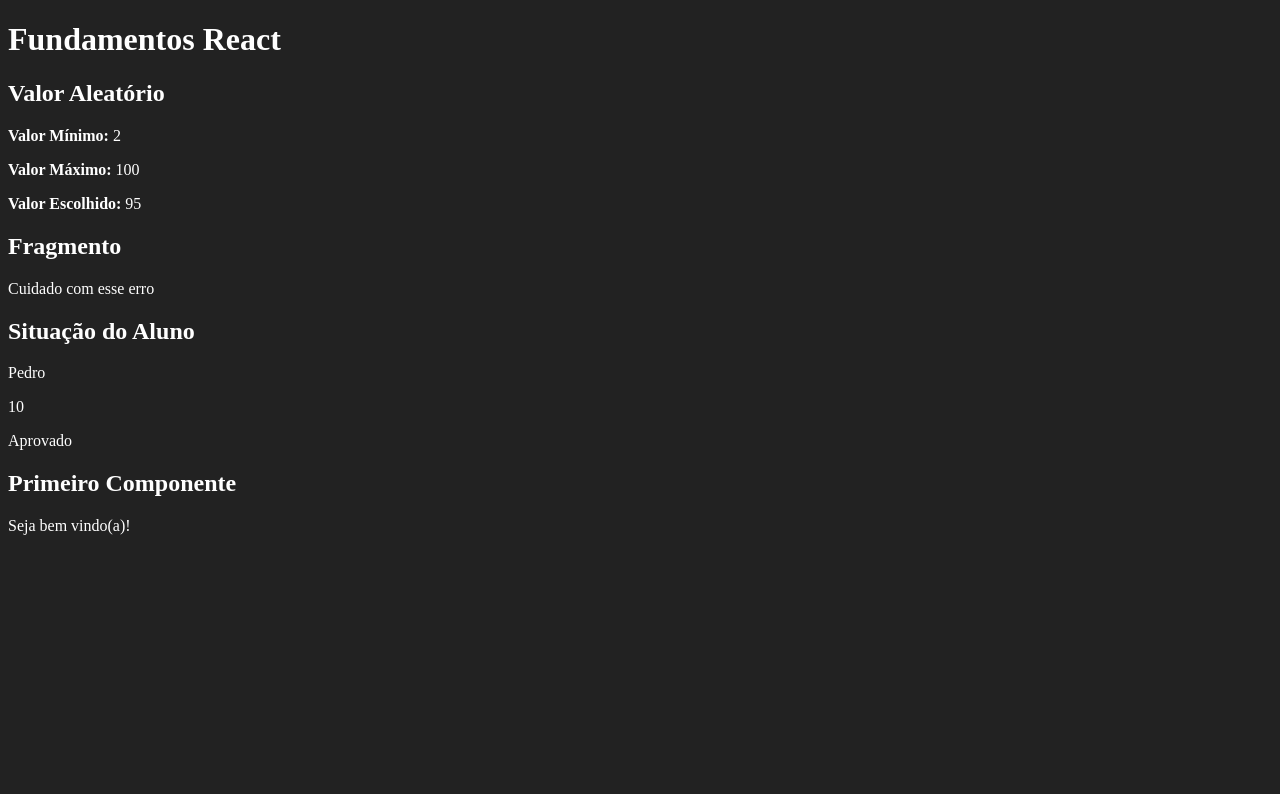
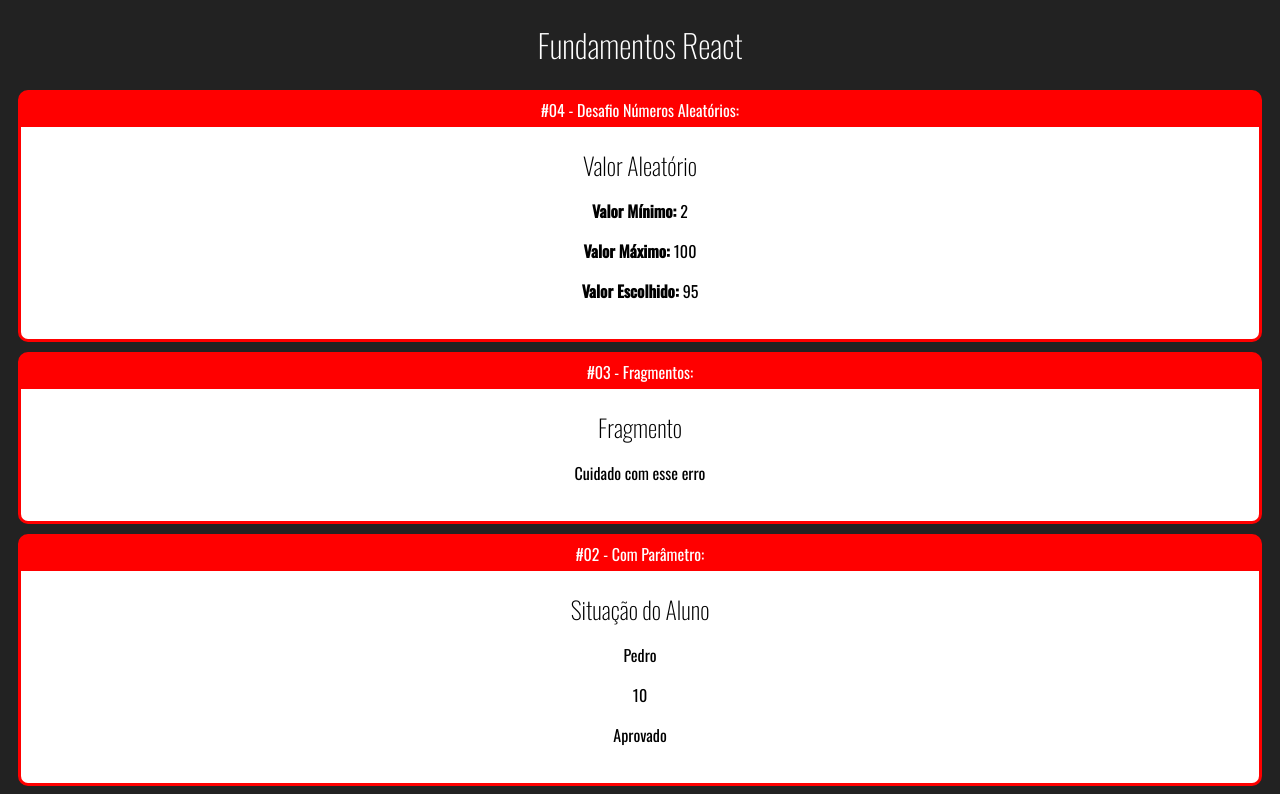
Before and after one commit to Carolbrandes/Exercicios-React-Cod3r, a React (Create React App) app in the folder fundamentos-react/: page / in a window 1280 px wide. Shown: the top 794 px of the page. Built offline with nearby package versions, Linux system fonts and the light colour scheme.

Commit message:
aula 19 - card

```diff
--- a/fundamentos-react/public/index.html
+++ b/fundamentos-react/public/index.html
@@ -10,34 +10,13 @@
       content="Web site created using create-react-app"
     />
     <link rel="apple-touch-icon" href="%PUBLIC_URL%/logo192.png" />
-    <!--
-      manifest.json provides metadata used when your web app is installed on a
-      user's mobile device or desktop. See https://developers.google.com/web/fundamentals/web-app-manifest/
-    -->
     <link rel="manifest" href="%PUBLIC_URL%/manifest.json" />
-    <!--
-      Notice the use of %PUBLIC_URL% in the tags above.
-      It will be replaced with the URL of the `public` folder during the build.
-      Only files inside the `public` folder can be referenced from the HTML.
-
-      Unlike "/favicon.ico" or "favicon.ico", "%PUBLIC_URL%/favicon.ico" will
-      work correctly both with client-side routing and a non-root public URL.
-      Learn how to configure a non-root public URL by running `npm run build`.
-    -->
+    <link href="https://fonts.googleapis.com/css2?family=Oswald:wght@200;300;400;500&display=swap" rel="stylesheet">
     <title>React App</title>
   </head>
   <body>
     <noscript>You need to enable JavaScript to run this app.</noscript>
     <div id="root"></div>
-    <!--
-      This HTML file is a template.
-      If you open it directly in the browser, you will see an empty page.
 
-      You can add webfonts, meta tags, or analytics to this file.
-      The build step will place the bundled scripts into the <body> tag.
-
-      To begin the development, run `npm start` or `yarn start`.
-      To create a production bundle, use `npm run build` or `yarn build`.
-    -->
   </body>
 </html>
--- a/fundamentos-react/src/App.jsx
+++ b/fundamentos-react/src/App.jsx
@@ -3,12 +3,24 @@ import Primeiro from './components/basicos/Primeiro';
 import ComParametro from './components/basicos/ComParametro';
 import Fragmento from './components/basicos/Fragmento';
 import Aleatorio from './components/basicos/Aleatorio';
+import Card from './components/layout/Card';
 
-export default  _ =>
-                <div id="app">
-                        <h1>Fundamentos React </h1>
-                        <Aleatorio valorMin={2} valorMax={100}/>
-                        <Fragmento/>
+export default _ =>
+        <div id="app">
+                <h1>Fundamentos React </h1>
+                <Card titulo="#04 - Desafio Números Aleatórios:">
+                        <Aleatorio valorMin={2} valorMax={100} />
+                </Card>
+
+                <Card titulo="#03 - Fragmentos:">
+                        <Fragmento />
+                </Card>
+
+                <Card titulo="#02 - Com Parâmetro:">
                         <ComParametro titulo="Situação do Aluno" aluno="Pedro" nota={9.3}></ComParametro>
+                </Card>
+
+                <Card titulo="#01 - Primeiro Componente:">
                         <Primeiro></Primeiro>
-                </div>
+                </Card>
+        </div>
--- /dev/null
+++ b/fundamentos-react/src/components/layout/Card.css
@@ -0,0 +1,19 @@
+.Card{
+        background-color: red;
+        border-radius: 10px;
+        overflow: hidden;
+        border: 3px solid red;
+        margin: 10px;
+}
+
+.Card .Title{
+      padding: 5px 0;
+      display: flex;
+      justify-content: center;
+}
+
+.Card .Content{
+        background-color: #fff;
+        color: #000;
+        padding: 20px;
+}
--- /dev/null
+++ b/fundamentos-react/src/components/layout/Card.jsx
@@ -0,0 +1,17 @@
+import './Card.css';
+import React from 'react';
+
+export default props => {
+        return(
+                <div className="Card">
+                        <div className="Title">{props.titulo}</div>
+                        <div className="Content">
+                                {props.children}
+                        </div>
+                </div>
+        );
+};
+
+// usamos className ao inves de class pq no js class e uma palavra reservada, para criar uma classe
+
+// {props.children} - filhos desse componente
--- a/fundamentos-react/src/index.css
+++ b/fundamentos-react/src/index.css
@@ -1,4 +1,14 @@
 body{
+        font-family: Oswald;
         background-color: #222;
         color: #fff;
+        text-align: center;
 }
+
+h1, h2, h3{
+        font-weight: 200;
+}
+
+h2, h3{
+        margin: 0;
+}
```
